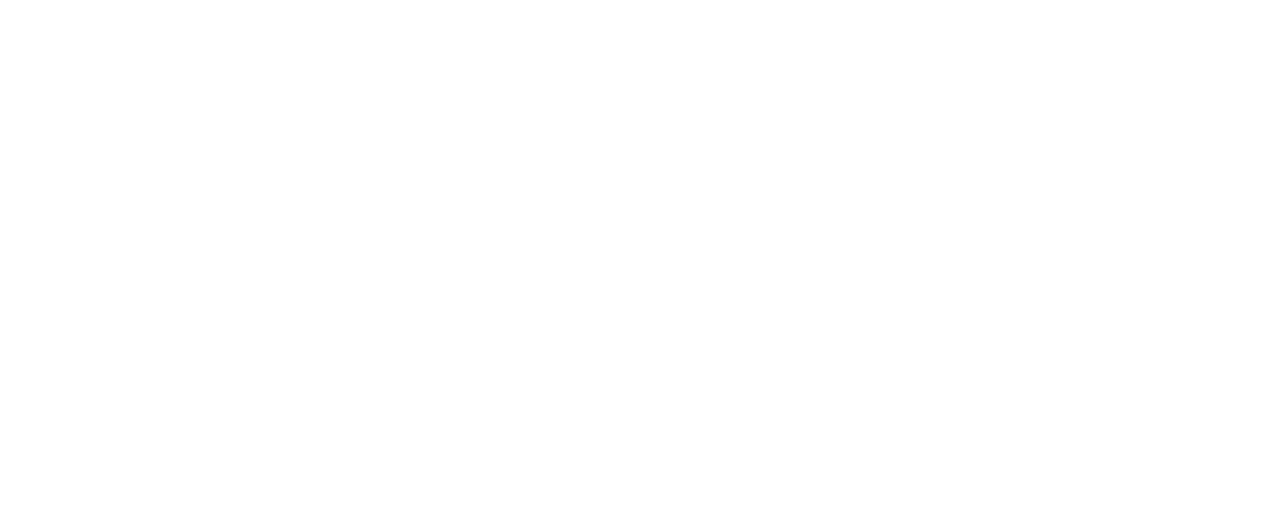
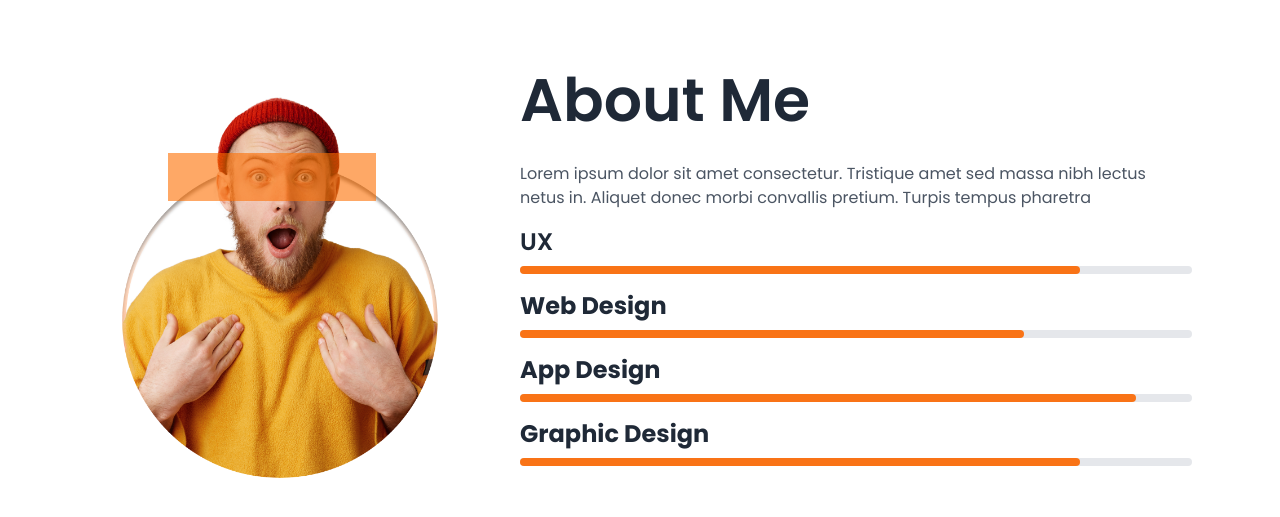
Before and after one commit to Monwar23/personal-portfolio, a React (Vite) app: page / in a window 1280 px wide. Shown: the part 707-1224 px from the top of the page. Before the commit the page ends 800 px from the top, so only its background shows below. Built offline with nearby package versions, Linux system fonts and the light colour scheme.

Commit message:
completed about section

```diff
--- a/src/App.jsx
+++ b/src/App.jsx
@@ -1,3 +1,4 @@
+import About from "./components/About";
 import Header from "./components/Header";
 import Hero from "./components/Hero";
 
@@ -6,6 +7,7 @@
     <>
       <Header></Header>
       <Hero></Hero>
+      <About></About>
 
     </>
   );
--- /dev/null
+++ b/src/components/About.jsx
@@ -0,0 +1,44 @@
+const About = () => {
+    return (
+      <section id="about" className="py-20 font-poppins">
+        <div className="container mx-auto text-center px-4">
+          <div className="flex flex-col md:flex-row items-center justify-center space-y-8 md:space-y-0 md:space-x-12">
+            <div className="relative">
+              <img
+                src="/public/about.png"
+                alt="About Profile"
+                className="w-64 h-64 sm:w-80 sm:h-80 md:w-96 md:h-96 rounded-full -mt-16 md:mt-5 mx-auto"
+              />
+              <div className="absolute -mt-[220px] sm:-mt-[260px] md:-mt-[325px] ml-[60px] sm:ml-[60px] md:ml-[80px] w-32 sm:w-40 md:w-52 h-8 sm:h-10 md:h-12 bg-[#FD6F0099]"></div>
+            </div>
+            <div className="max-w-2xl text-left">
+              <h2 className="text-4xl sm:text-5xl md:text-6xl font-semibold mb-8">About Me</h2>
+              <p className="text-gray-600">
+                Lorem ipsum dolor sit amet consectetur. Tristique amet sed massa nibh lectus netus in. Aliquet donec morbi convallis pretium. Turpis tempus pharetra
+              </p>
+              <div className="mt-4 text-2xl">
+                <h3 className="font-semibold">UX</h3>
+                <div className="bg-gray-200 rounded-full h-2 mb-4 mt-2">
+                  <div className="bg-orange-500 h-2 rounded-full w-10/12"></div>
+                </div>
+                <h3 className="font-bold">Web Design</h3>
+                <div className="bg-gray-200 rounded-full h-2 mb-4 mt-2">
+                  <div className="bg-orange-500 h-2 rounded-full w-9/12"></div>
+                </div>
+                <h3 className="font-bold">App Design</h3>
+                <div className="bg-gray-200 rounded-full h-2 mb-4 mt-2">
+                  <div className="bg-orange-500 h-2 rounded-full w-11/12"></div>
+                </div>
+                <h3 className="font-bold">Graphic Design</h3>
+                <div className="bg-gray-200 rounded-full h-2 mb-4 mt-2">
+                  <div className="bg-orange-500 h-2 rounded-full w-10/12"></div>
+                </div>
+              </div>
+            </div>
+          </div>
+        </div>
+      </section>
+    );
+  };
+
+  export default About;
```
